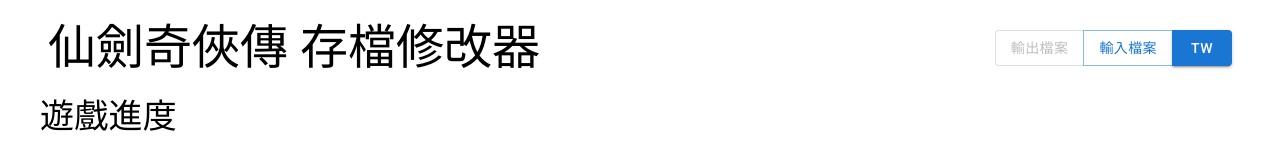
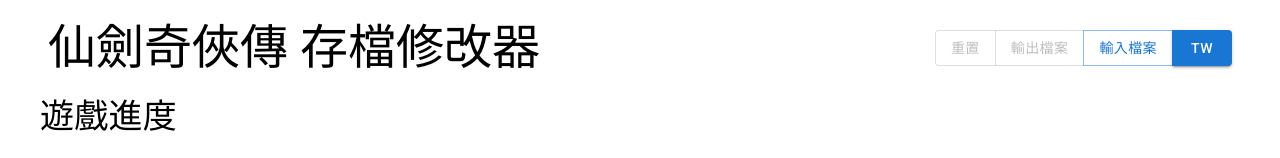
Before and after one commit to chehsunliu/pal-save-editor, a React (Create React App) app: page / in a window 1280 px wide. Shown: the top 158 px of the page. Built offline with nearby package versions, Linux system fonts and the light colour scheme.

Commit message:
Add a button for reset values (#11)

```diff
--- a/public/locales/en/translation.json
+++ b/public/locales/en/translation.json
@@ -2,7 +2,8 @@
   "header": {
     "title": "PAL Save Editor",
     "import": "Import",
-    "export": "Export"
+    "export": "Export",
+    "reset": "Reset"
   },
   "gameProgress": {
     "title": "Game Progress",
--- a/public/locales/tw/translation.json
+++ b/public/locales/tw/translation.json
@@ -2,7 +2,8 @@
   "header": {
     "title": "仙劍奇俠傳 存檔修改器",
     "import": "輸入檔案",
-    "export": "輸出檔案"
+    "export": "輸出檔案",
+    "reset": "重置"
   },
   "gameProgress": {
     "title": "遊戲進度",
--- a/src/app/feature/header/Header.tsx
+++ b/src/app/feature/header/Header.tsx
@@ -5,6 +5,7 @@
 import ExportSaveButton from "app/feature/header/ExportSaveButton";
 import LanguageToggleButton from "app/feature/header/LanguageToggleButton";
 import { useTranslation } from "react-i18next";
+import ResetButton from "app/feature/header/ResetButton";
 
 const useStyles = makeStyles((theme: Theme) =>
   createStyles({
@@ -27,6 +28,7 @@
         {t("header.title")}
       </Typography>
       <ButtonGroup color="primary">
+        <ResetButton>{t("header.reset")}</ResetButton>
         <ExportSaveButton>{t("header.export")}</ExportSaveButton>
         <ImportSaveButton>{t("header.import")}</ImportSaveButton>
         <LanguageToggleButton className={classes.langButton} variant="contained" />
--- /dev/null
+++ b/src/app/feature/header/ResetButton.tsx
@@ -0,0 +1,39 @@
+import { Button, ButtonProps } from "@material-ui/core";
+import { useAppDispatch, useAppSelector } from "app/hook";
+import { loadBinaryAsArrayBuffer } from "app/util/storage";
+import { load } from "app/util/editor";
+import { replaced as gameProgressReplaced } from "app/feature/gameProgress/gameProgressSlice";
+import { replaced as charactersReplaced } from "app/feature/characters/charactersSlice";
+import { replaced as inventoryReplaced } from "app/feature/inventory/inventorySlice";
+
+const ResetButton = (props: ButtonProps) => {
+  const dispatch = useAppDispatch();
+  const filename = useAppSelector((state) => state.raw.filename);
+  const disabled = filename === null;
+
+  const handleClick = () => {
+    if (filename === null) {
+      console.error("filename is null");
+      return;
+    }
+
+    const buffer = loadBinaryAsArrayBuffer(filename);
+    if (buffer === null) {
+      console.error("buffer is null");
+      return;
+    }
+
+    const save = load(buffer);
+    dispatch(gameProgressReplaced({ state: save.gameProgress }));
+    dispatch(charactersReplaced({ state: save.characters }));
+    dispatch(inventoryReplaced({ state: save.inventory }));
+  };
+
+  return (
+    <Button {...props} disabled={disabled} onClick={() => handleClick()}>
+      {props.children}
+    </Button>
+  );
+};
+
+export default ResetButton;
```
